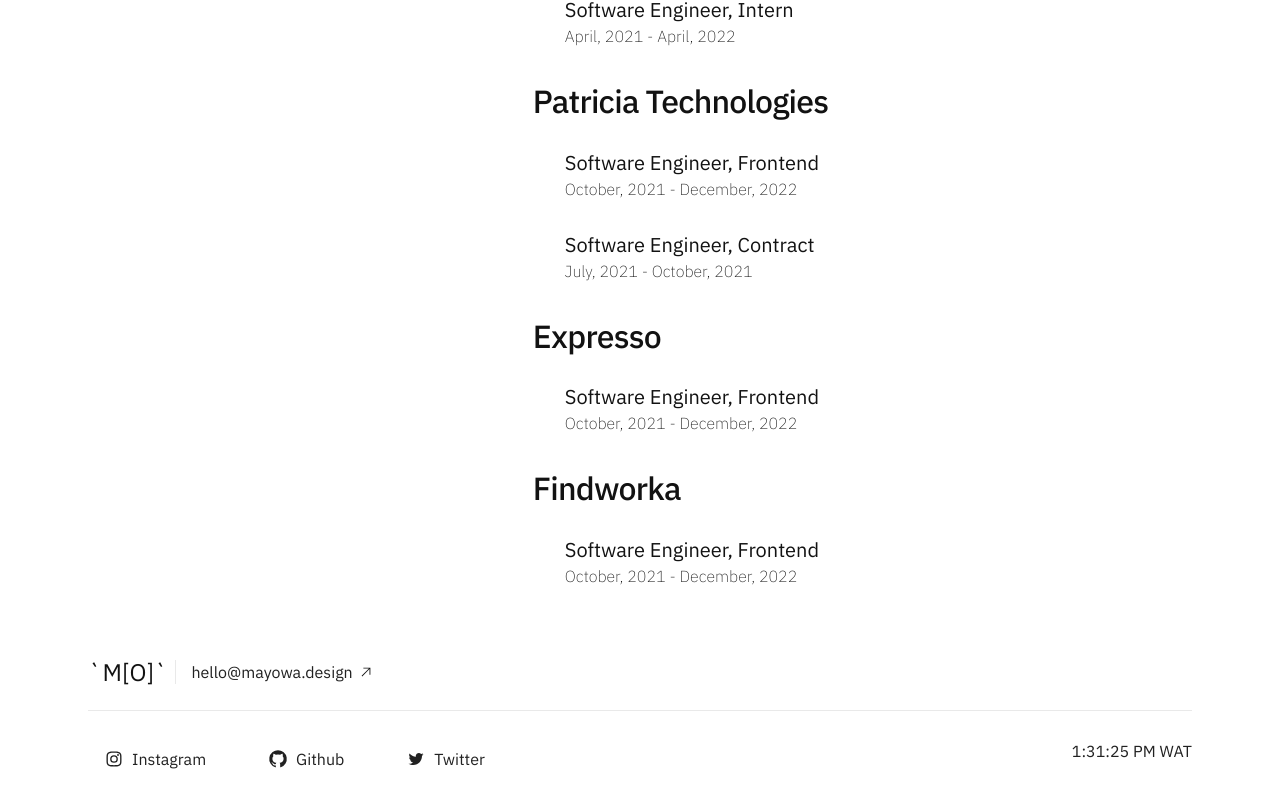
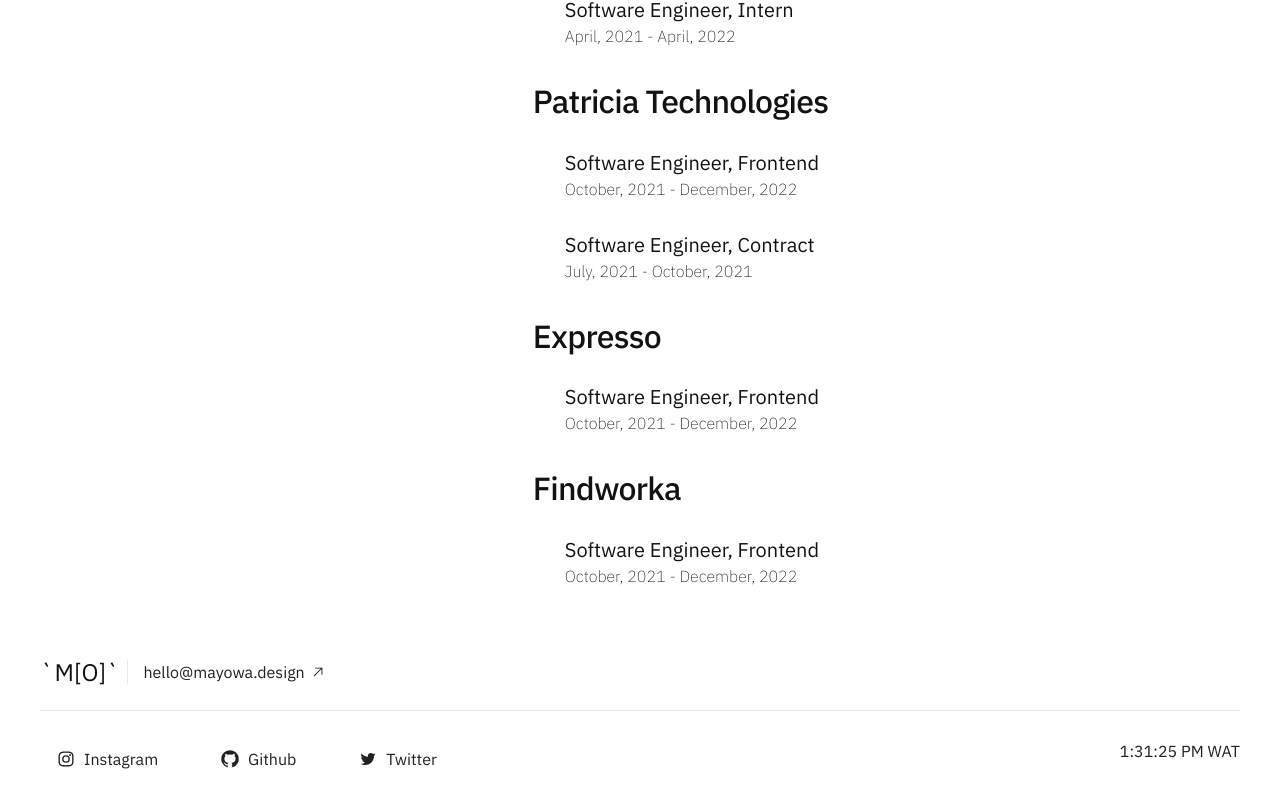
Before and after one commit to Mayorwa/p-23, a Vue app: page / in a window 1280 px wide. Shown: the part 1028-1831 px from the top of the page. Built offline with nearby package versions, Linux system fonts and the light colour scheme.

Commit message:
footer changes

```diff
--- a/src/components/ui/FooterUI.vue
+++ b/src/components/ui/FooterUI.vue
@@ -1,7 +1,7 @@
 <template>
   <footer class="uni-cta-footer dark:uk-text-white">
     <div class="uk-container">
-      <div class="uk-padding-large-vertical uk-padding-small-horizontal">
+      <div class="uk-padding-small-horizontal">
         <div class="uk-margin-small-horizontal">
           <div class="uk-grid" data-uk-grid>
             <div class="uk-width-1-1 uk-width-auto@m uk-text-small">
@@ -72,6 +72,7 @@
 .icon-anim{
   &:hover{
     .icon{
+      transition-timing-function: ease-in-out;
       transition: all .8s;
       transform: translate(5px, -5px);
     }
```
